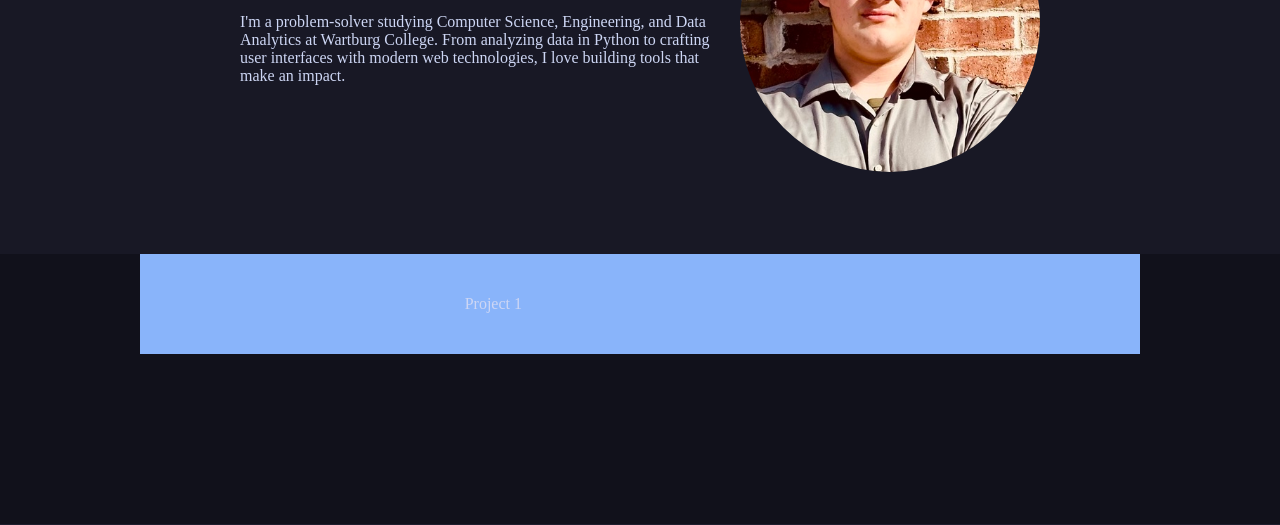
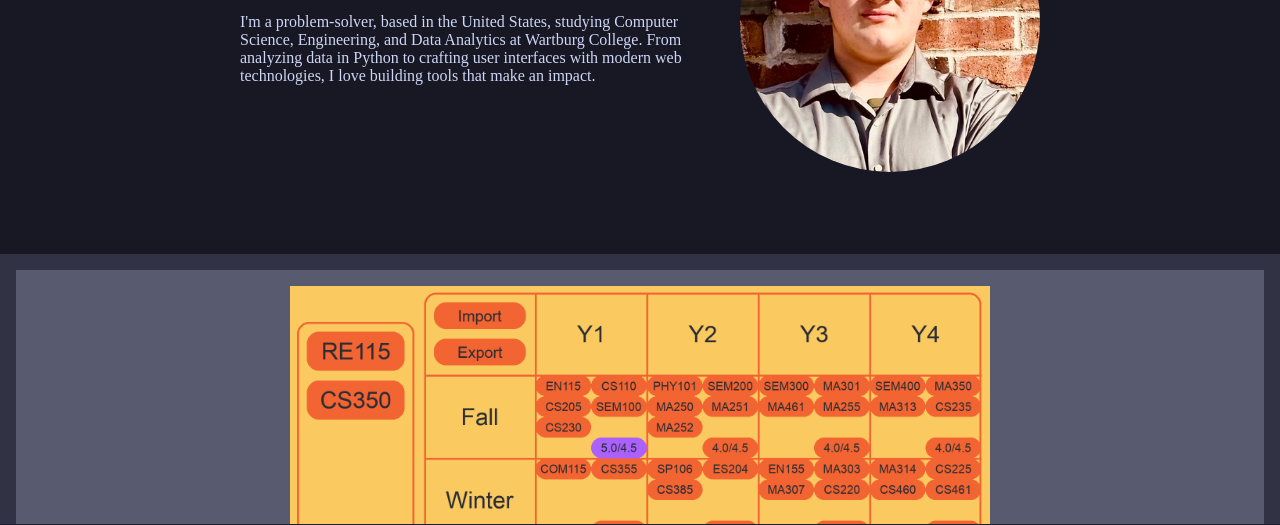
Before and after one commit to wood20q/portfolio, a plain HTML site: page index.html in a window 1280 px wide. Shown: the part 258-783 px from the top of the page. Drawn offline with Linux system fonts and the light colour scheme.

Commit message:
Removed the carasell for just putting cards on the screen for the prjects

```diff
--- a/index.html
+++ b/index.html
@@ -18,7 +18,7 @@
           <i class="fa fa-github"></i>
         </div>
       </div>
-      <p id="headerText">I'm a problem-solver studying Computer Science, Engineering, and Data Analytics at Wartburg College. From analyzing data in Python to crafting user interfaces with modern web technologies, I love building tools that make an impact.</p>
+      <p id="headerText">I'm a problem-solver, based in the United States, studying Computer Science, Engineering, and Data Analytics at Wartburg College. From analyzing data in Python to crafting user interfaces with modern web technologies, I love building tools that make an impact.</p>
       <img src="images/headShot.jpeg" alt="head shot photo" id="headShot">
     </div>
   </header>
@@ -31,14 +31,10 @@
     </ul>
   </nav>
   <div class="projects-container">
-    <div class="carousel-wrapper">
-      <ul class="carousel-container">
-        <li class="projectSlide">Project 1</li>
-        <li class="projectSlide">Project 2</li>
-        <li class="projectSlide">Project 3</li>
-        <li class="projectSlide">Project 4</li>
-        <li class="projectSlide">Project 5</li>
-      </ul>
+    <div class="project">
+      <img src="images/courseSchedular.png" alt="Image showing off the Course Schedular">
+      <h2>Course Schedular</h2>
+      <p>This is a small project I worked on inorder to help visualize my course schedule in collage. This allows you to add all of your classes and the details about it, put them inside of the term you need it, and then export the file to share with whoever needs to see your schedule.</p>
     </div>
   </div>
   <footer>
--- a/style.css
+++ b/style.css
@@ -99,37 +99,21 @@ header {
   align-self: center;
 }
 
-.carousel-wrapper {
-  display: flex;
-  max-width: min(80%, 1000px);
-  justify-content: center;
-  align-items: center;
-  height: 100px;
-  margin: 0 auto;
-  overflow: hidden;
-  background-color: var(--blue);
+.projects-container {
+  background-color: var(--surface0);
+  padding: 1em;
 }
 
-.carousel-container {
-  display: flex;
-  gap: 16px;
-  overflow-x: auto;
-  padding: 0;
-  margin: 0;
-  list-style: none;
-
-  /* Horizontal Scroll Snap */
-  scroll-snap-type: x mandatory;
-  /* scrollbar-width: none; */
+.project {
+  padding: 1em;
+  display: grid;
+  justify-items: center;
+  background-color: var(--surface2);
 }
 
-/* .carousel-container::-webkit-scrollbar {
-  display: none;
-} */
-
-.projectSlide {
-  flex: 0 0 100%;
-  scroll-snap-align: center;
+.project img {
+  width: min(700px, 80%);
+  height: auto;
 }
 
 footer {
```
Also changed, not shown: images/courseSchedular.png (added).
